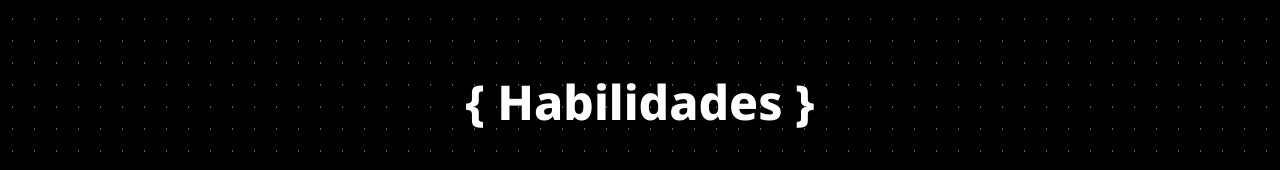
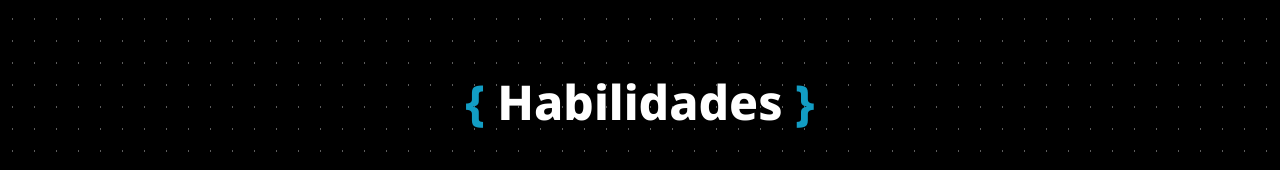
Before and after one commit to SamuelGonzalezOfficial/Portfolio, a React (Vite) app: page / in a window 1280 px wide. Shown: the part 781-951 px from the top of the page. Built offline with nearby package versions, Linux system fonts and the light colour scheme.

Commit message:
We add a color to key character.

```diff
--- a/src/shared/styles/global.css
+++ b/src/shared/styles/global.css
@@ -22,6 +22,11 @@ html, body {
 
 :root {
     --font: 'Noto Sans', sans-serif;
+}
+
+/* Key character */
+.key {
+    color: #129dc4;
 }
 
 /* Botón */
```
